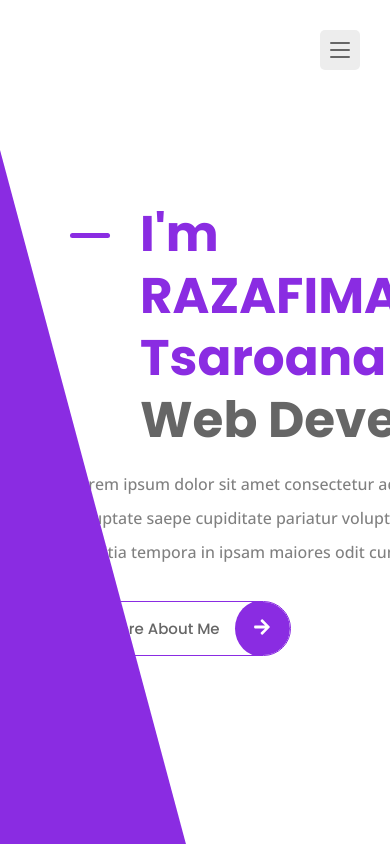
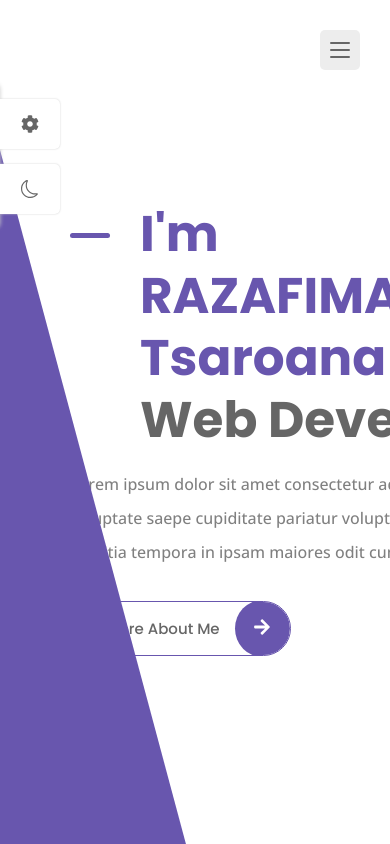
Before and after one commit to Tsarh/Portfolio, a React (Vite) app: page / in a window 390 px wide. Shown: the top 844 px of the page. Built offline with nearby package versions, Linux system fonts and the light colour scheme.

Commit message:
all done sauf le responsive

```diff
--- a/src/App.css
+++ b/src/App.css
@@ -38,6 +38,14 @@
     --weight-600: 600;
     --weight-700: 700;
     --weight-800: 800;
+}
+
+.dark-theme {
+   --title-color: hsl(0, 0%, 100%);
+   --text-color: hsl(0, 0%, 80%);
+   --body-color: hsl(0, 0%, 7%);
+   --container-color: hsl(0, 1%, 17%);
+   --border-color: hsl(0, 0%, 15%);
 }
 
 /*====================== BASE ==========================*/
--- a/src/App.jsx
+++ b/src/App.jsx
@@ -2,6 +2,7 @@
 import './App.css'
 
 import Navbar from './components/Navbar'
+import Themes from './components/Themes'
 import About from './pages/about/About'
 import Portfolio from './pages/portfolio/Porfolio'
 import Home from './pages/home/Home'
@@ -12,6 +13,7 @@
   return (
     <BrowserRouter>
       <Navbar />
+      <Themes />
       <Routes>
         <Route index element={<Home />}/>
         <Route path='about' element={<About />}/>
--- /dev/null
+++ b/src/components/ThemeItem.jsx
@@ -0,0 +1,5 @@
+export default function ThemeItem({color, img, changeColor}) {
+  return (
+    <img src={img} className="theme__img" onClick={() => changeColor(color)}/>
+  )
+}
--- /dev/null
+++ b/src/components/Themes.jsx
@@ -0,0 +1,79 @@
+import { themes } from "../data"
+import ThemeItem from "./ThemeItem"
+import { FaCog } from "react-icons/fa"
+import {BsSun, BsMoon} from "react-icons/bs"
+import "./theme.css"
+import { useEffect, useState } from "react"
+
+const getStorageColor = () => {
+    let color = "hsl(252, 35%, 51%)";
+    if(localStorage.getItem('color')) {
+        color = localStorage.getItem("color")
+    }
+
+    return color;
+}
+
+const getStorageTheme = () => {
+    let theme = "light-theme";
+    if(localStorage.getItem('theme')) {
+        theme = localStorage.getItem("theme")
+    }
+
+    return theme;
+}
+
+
+export default function Themes() {
+
+  const [showSwitcher, setShowSwitcher] = useState(false)
+  const [color, setColor] = useState(getStorageColor())
+  const [theme, setTheme] = useState(getStorageTheme())
+
+  const changeColor = (color) => {
+    setColor(color)
+  }
+
+  const toggleTheme = () => {
+    if(theme == 'light-theme') {
+        setTheme('dark-theme')
+    } else {
+        setTheme("light-theme")
+    }
+  }
+
+  useEffect(() => {
+    document.documentElement.style.setProperty("--first-color", color);
+    localStorage.setItem("color", color)
+  }, [color])
+
+  useEffect(() => {
+      document.documentElement.className = theme;
+      localStorage.setItem("theme", theme)
+  }, [theme])
+
+  return (
+    <div>
+        <div className={`${showSwitcher ? "show-switcher" : ""} style__switcher`}>
+            <div className="style__switcher-toggler" onClick={()=> setShowSwitcher(!showSwitcher)}>
+                <FaCog />
+            </div>
+
+            <div className="theme__toggler" onClick={toggleTheme}>
+                {theme == "light-theme" ? <BsMoon /> : <BsSun />}
+            </div>
+
+            <h3 className="style__switcher-title">Style Switcher</h3>
+            <div className="style__switcher-items">
+                { themes.map((theme, index) => {
+                    return (
+                        <ThemeItem key={index} {...theme} changeColor={changeColor}/>
+                    )
+                }) }
+            </div>
+
+            <div className="style__switcher-close" onClick={()=> setShowSwitcher(!showSwitcher)}>x</div>
+        </div>
+    </div>
+  )
+}
--- /dev/null
+++ b/src/components/theme.css
@@ -0,0 +1,85 @@
+.style__switcher {
+    position: fixed;
+    left: 0;
+    top: 10%;
+    background-color: var(--text-white);
+    width: 200px;
+    padding: 15px;
+    box-shadow: 0 0 4px hsl(0, 0%, 80%);
+    z-index: 10;
+    transform: translateX(-100%);
+    transition: all .3s ease;
+}
+
+.show-switcher {
+    transform: translateX(0);
+}
+
+.style__switcher,
+.style__switcher-toggler,
+.theme__toggler {
+    border-radius: 0 5px 5px 0;
+}
+
+.style__switcher-item {
+    display: grid;
+    grid-template-columns: repeat(5, 1fr);
+    column-gap: 4px;
+    row-gap: 8px;
+}
+
+.style__switcher-title,
+.style__switcher-toggler,
+.theme__toggler,
+.style__switcher-close {
+    color: hsl(0, 0%, 40%);
+}
+
+.style__switcher-title {
+    font-size: var(--small-font-size);
+    font-weight: var(--weight-600);
+    border-bottom: 1px solid hsl(0, 0%, 87%);
+    padding-bottom: 5px;
+    margin-bottom: 15px;
+}
+
+.theme__img {
+    width: 30px;
+    cursor: pointer;
+}
+
+.style__switcher-toggler,
+.theme__toggler {
+    position: absolute;
+    left: 100%;
+    background-color: var(--text-white);
+    height: 50px;
+    width: 30%;
+    font-size: var(--large-font-size);
+    cursor: pointer;
+    display: grid;
+    place-items: center;
+    box-shadow: 0 0 2px hsl(0, 0%, 80%);
+    transition: all .3s ease;
+}
+
+.show-switcher .style__switcher-toggler,
+.show-switcher .theme__toggler {
+    left: -100%;
+}
+
+.style__switcher-toggler {
+    top: 10%;
+}
+
+.theme__toggler {
+    bottom: 10%;
+}
+
+.style__switcher-close {
+    cursor: pointer;
+    font-size: var(--h3-font-size);
+    position: absolute;
+    top: 2%;
+    right: 15px;
+}
--- a/src/pages/contact/contact.css
+++ b/src/pages/contact/contact.css
@@ -1,3 +1,7 @@
+body {
+    overflow: hidden;
+}
+
 .contact__container {
     grid-template-columns: 4fr 8fr;
 }
```
